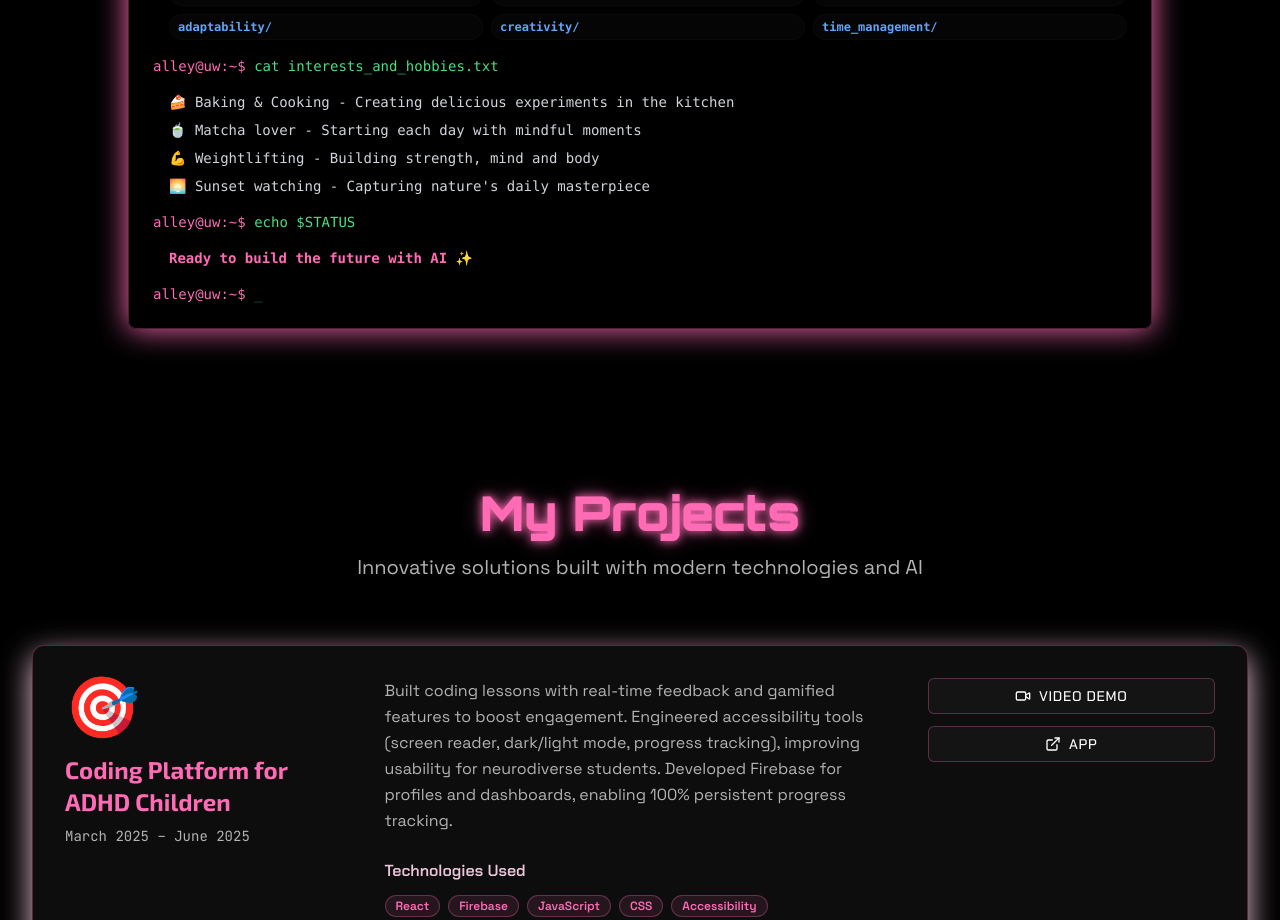
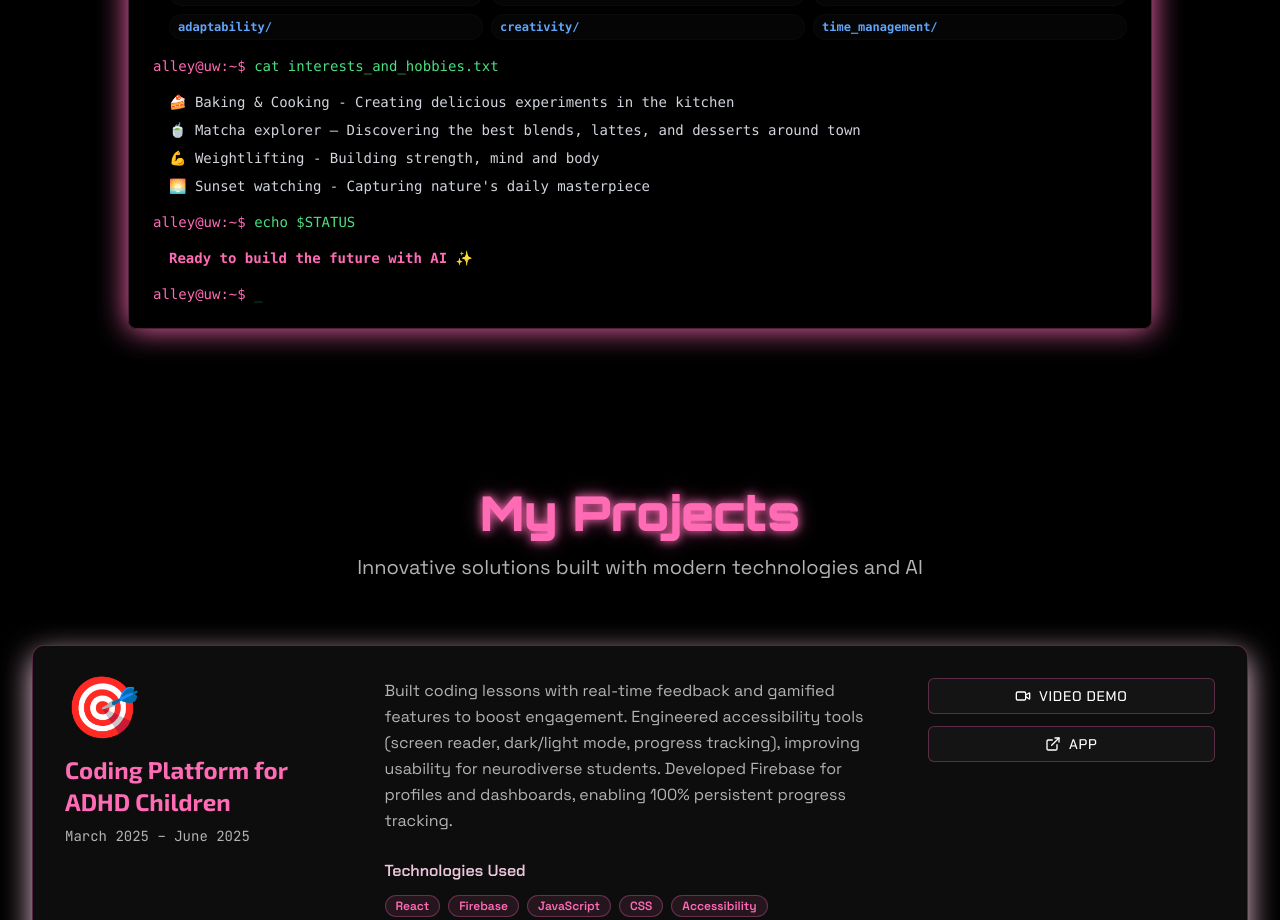
Before and after one commit to twu29/Portfolio, a React (Vite) app: page / in a window 1280 px wide. Shown: the part 1580-2500 px from the top of the page. Built offline with nearby package versions, Linux system fonts and the light colour scheme; the HTML template or start-up script is replaced by a standard one.

Commit message:
Update matcha description

```diff
--- a/src/components/About.tsx
+++ b/src/components/About.tsx
@@ -128,7 +128,7 @@ const About = () => {
               </div>
               <div className="text-gray-300 ml-4 space-y-2">
                 <p>🍰 Baking & Cooking - Creating delicious experiments in the kitchen</p>
-                <p>🍵 Matcha lover - Starting each day with mindful moments</p>
+                <p>🍵 Matcha explorer – Discovering the best blends, lattes, and desserts around town</p>
                 <p>💪 Weightlifting - Building strength, mind and body</p>
                 <p>🌅 Sunset watching - Capturing nature's daily masterpiece</p>
               </div>
```
